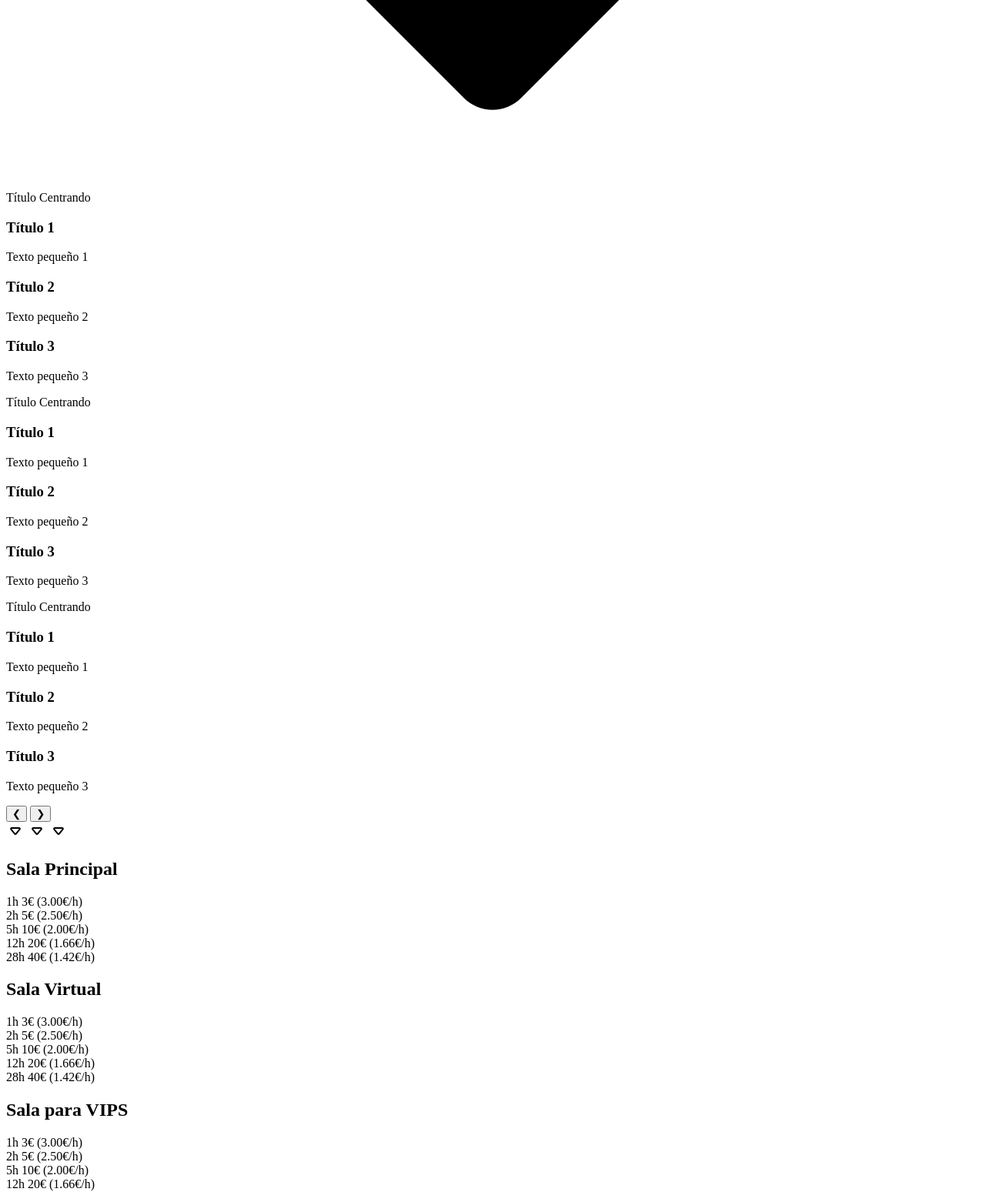
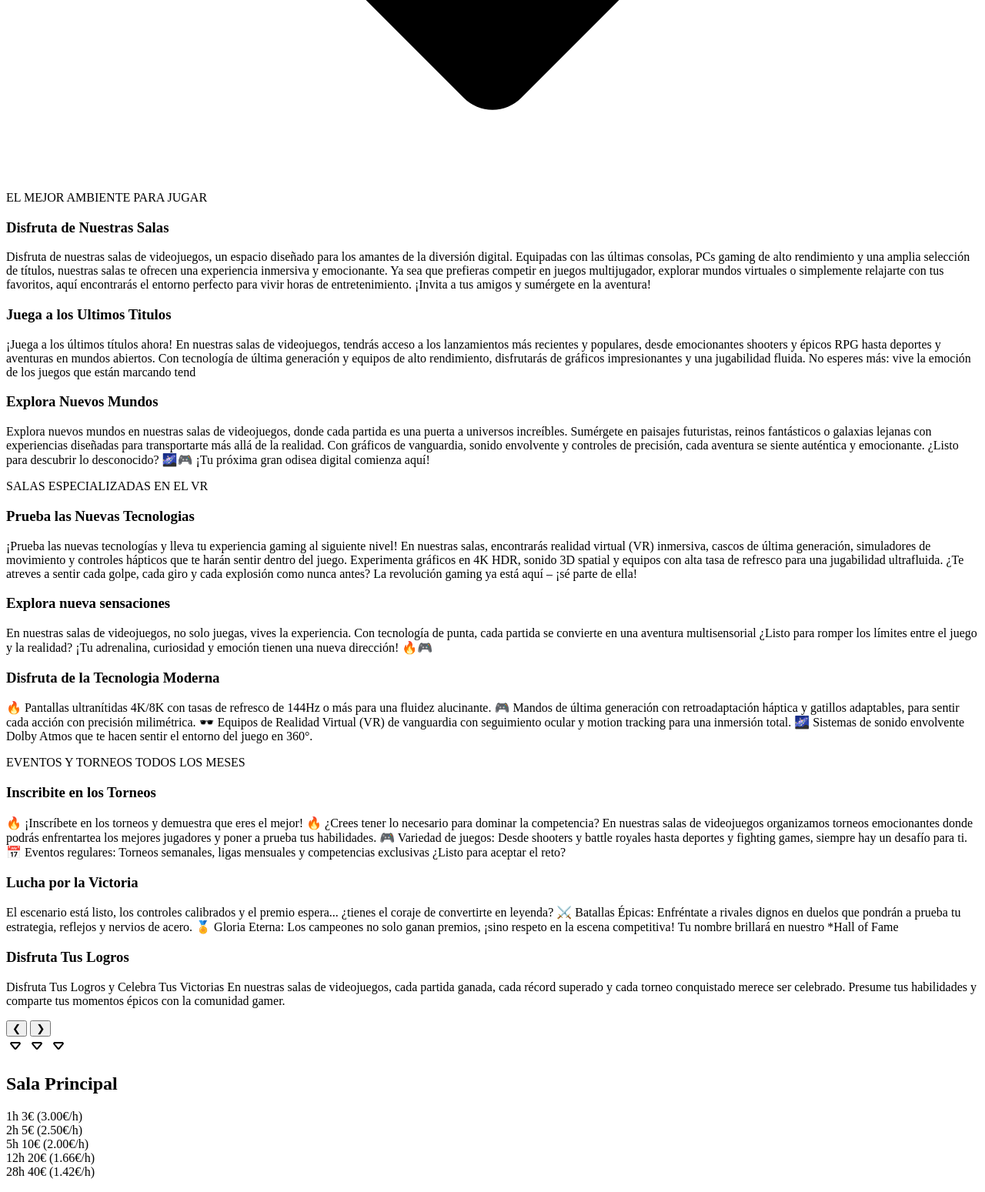
Before and after one commit to psaenzguerrero/TFG_Pablo, a PHP site: page /inicio.php in a window 1280 px wide. Shown: the part 2557-4106 px from the top of the page at 77% size. Run offline with PHP 8.4, Linux system fonts and the light colour scheme.

Commit message:
rellenando

```diff
--- a/Vistas/inicio.php
+++ b/Vistas/inicio.php
@@ -40,19 +40,25 @@
             <!-- carruel 1 -->
             <div class="carousel-item bg-[url('../img/paginacion/c1.jpg')] bg-cover bg-center h-full">
                 <div class="flex flex-col items-center p-8 text-center">
-                    <div class="text-2xl font-bold mb-8 text-white">Título Centrando</div>
+                    <div class="text-2xl font-bold mb-8 text-white">EL MEJOR AMBIENTE PARA JUGAR</div>
                     <div class="grid grid-cols-1 sm:grid-cols-3 gap-6 sm:gap-8 lg:gap-12 w-full lg:w-4/5">
-                        <div class="border border-white p-6 pb-50 md:pb-100 bg-black/50">
-                            <h3 class="text-xl text-white">Título 1</h3>
-                            <p class="text-sm text-white">Texto pequeño 1</p>
+                        <div class="border border-white p-6 pb-10 md:pb-20 bg-black/50">
+                            <h3 class="text-2xl text-white">Disfruta de Nuestras Salas</h3>
+                            <p class="text-md text-white pt-20">
+                                Disfruta de nuestras salas de videojuegos, un espacio diseñado para los amantes de la diversión digital. Equipadas con las últimas consolas, PCs gaming de alto rendimiento y una amplia selección de títulos, nuestras salas te ofrecen una experiencia inmersiva y emocionante. Ya sea que prefieras competir en juegos multijugador, explorar mundos virtuales o simplemente relajarte con tus favoritos, aquí encontrarás el entorno perfecto para vivir horas de entretenimiento. ¡Invita a tus amigos y sumérgete en la aventura!
+                            </p>
                         </div>
-                        <div class="border border-white p-6 pb-50 md:pb-100 bg-black/50">
-                            <h3 class="text-xl text-white">Título 2</h3>
-                            <p class="text-sm text-white">Texto pequeño 2</p>
+                        <div class="border border-white p-6 pb-10 md:pb-20 bg-black/50">
+                            <h3 class="text-2xl text-white">Juega a los Ultimos Titulos</h3>
+                            <p class="text-md text-white pt-20">
+                                ¡Juega a los últimos títulos ahora! En nuestras salas de videojuegos, tendrás acceso a los lanzamientos más recientes y populares, desde emocionantes shooters y épicos RPG hasta deportes y aventuras en mundos abiertos. Con tecnología de última generación y equipos de alto rendimiento, disfrutarás de gráficos impresionantes y una jugabilidad fluida. No esperes más: vive la emoción de los juegos que están marcando tend
+                            </p>
                         </div>
-                        <div class="border border-white p-6 pb-50 md:pb-100 bg-black/50">
-                            <h3 class="text-xl text-white">Título 3</h3>
-                            <p class="text-sm text-white">Texto pequeño 3</p>
+                        <div class="border border-white p-6 pb-10 md:pb-20 bg-black/50">
+                            <h3 class="text-2xl text-white">Explora Nuevos Mundos</h3>
+                            <p class="text-md text-white pt-20">
+                                Explora nuevos mundos en nuestras salas de videojuegos, donde cada partida es una puerta a universos increíbles. Sumérgete en paisajes futuristas, reinos fantásticos o galaxias lejanas con experiencias diseñadas para transportarte más allá de la realidad. Con gráficos de vanguardia, sonido envolvente y controles de precisión, cada aventura se siente auténtica y emocionante. ¿Listo para descubrir lo desconocido? 🌌🎮 ¡Tu próxima gran odisea digital comienza aquí!
+                            </p>
                         </div>
                     </div>
                 </div>
@@ -61,20 +67,29 @@
             <div class="carousel-item bg-[url('../img/paginacion/c2.png')] bg-cover bg-center h-full">
                 <div class="flex flex-col items-center p-8 text-center">
                     <div class="text-2xl font-bold mb-8 text-white">
-                        Título Centrando
+                        SALAS ESPECIALIZADAS EN EL VR
                     </div>
                     <div class="grid grid-cols-1 sm:grid-cols-3 gap-6 sm:gap-8 lg:gap-12 w-full lg:w-4/5">
-                        <div class="border border-white p-6 pb-50 md:pb-100 bg-black/50">
-                            <h3 class="text-xl text-white">Título 1</h3>
-                            <p class="text-sm text-white">Texto pequeño 1</p>
+                        <div class="border border-white p-6 pb-10 md:pb-20 bg-black/50">
+                            <h3 class="text-2xl text-white">Prueba las Nuevas Tecnologias</h3>
+                            <p class="text-md text-white pt-20">
+                                ¡Prueba las nuevas tecnologías y lleva tu experiencia gaming al siguiente nivel! En nuestras salas, encontrarás realidad virtual (VR) inmersiva, cascos de última generación, simuladores de movimiento y controles hápticos que te harán sentir dentro del juego. Experimenta gráficos en 4K HDR, sonido 3D spatial y equipos con alta tasa de refresco para una jugabilidad ultrafluida. ¿Te atreves a sentir cada golpe, cada giro y cada explosión como nunca antes? La revolución gaming ya está aquí – ¡sé parte de ella!
+                            </p>
                         </div>
-                        <div class="border border-white p-6 pb-50 md:pb-100 bg-black/50">
-                            <h3 class="text-xl text-white">Título 2</h3>
-                            <p class="text-sm text-white">Texto pequeño 2</p>
+                        <div class="border border-white p-6 pb-10 md:pb-20 bg-black/50">
+                            <h3 class="text-2xl text-white">Explora nueva sensaciones</h3>
+                            <p class="text-md text-white pt-20">
+                                En nuestras salas de videojuegos, no solo juegas, vives la experiencia. Con tecnología de punta, cada partida se convierte en una aventura multisensorial ¿Listo para romper los límites entre el juego y la realidad? ¡Tu adrenalina, curiosidad y emoción tienen una nueva dirección! 🔥🎮
+                            </p>
                         </div>
-                        <div class="border border-white p-6 pb-50 md:pb-100 bg-black/50">
-                            <h3 class="text-xl text-white">Título 3</h3>
-                            <p class="text-sm text-white">Texto pequeño 3</p>
+                        <div class="border border-white p-6 pb-10 md:pb-20 bg-black/50">
+                            <h3 class="text2-xl text-white">Disfruta de la Tecnologia Moderna</h3>
+                            <p class="text-md text-white pt-20">
+                                🔥 Pantallas ultranítidas 4K/8K con tasas de refresco de 144Hz o más para una fluidez alucinante.
+                                🎮 Mandos de última generación con retroadaptación háptica y gatillos adaptables, para sentir cada acción con precisión milimétrica.
+                                🕶️ Equipos de Realidad Virtual (VR) de vanguardia con seguimiento ocular y motion tracking para una inmersión total.
+                                🌌 Sistemas de sonido envolvente Dolby Atmos que te hacen sentir el entorno del juego en 360°.
+                            </p>
                         </div>
                     </div>
                 </div>
@@ -83,20 +98,35 @@
             <div class="carousel-item bg-[url('../img/paginacion/c3.png')] bg-cover bg-center h-full">
                 <div class="flex flex-col items-center p-8 text-center">
                     <div class="text-2xl font-bold mb-8 text-white">
-                        Título Centrando
+                        EVENTOS Y TORNEOS TODOS LOS MESES
                     </div>
                     <div class="grid grid-cols-1 sm:grid-cols-3 gap-6 sm:gap-8 lg:gap-12 w-full lg:w-4/5">
-                        <div class="border border-white p-6 pb-50 md:pb-100 bg-black/50">
-                            <h3 class="text-xl text-white">Título 1</h3>
-                            <p class="text-sm text-white">Texto pequeño 1</p>
+                        <div class="border border-white p-6 pb-10 md:pb-20 bg-black/50">
+                            <h3 class="text-2xl text-white">Inscribite en los Torneos</h3>
+                            <p class="text-md text-white pt-20">
+                                🔥 ¡Inscríbete en los torneos y demuestra que eres el mejor! 🔥
+                                ¿Crees tener lo necesario para dominar la competencia? En nuestras salas de videojuegos organizamos torneos emocionantes donde podrás enfrentartea los mejores jugadores y poner a prueba tus habilidades.
+                                🎮 Variedad de juegos: Desde shooters y battle royales hasta deportes y fighting games, siempre hay un desafío para ti.
+                                📅 Eventos regulares: Torneos semanales, ligas mensuales y competencias exclusivas
+                                ¿Listo para aceptar el reto?
+                            </p>
                         </div>
-                        <div class="border border-white p-6 pb-50 md:pb-100 bg-black/50">
-                            <h3 class="text-xl text-white">Título 2</h3>
-                            <p class="text-sm text-white">Texto pequeño 2</p>
+                        <div class="border border-white p-6 pb-10 md:pb-20 bg-black/50">
+                            <h3 class="text-2xl text-white">Lucha por la Victoria</h3>
+                            <p class="text-sm text-white pt-20">
+                                El escenario está listo, los controles calibrados y el premio espera... ¿tienes el coraje de convertirte en leyenda?
+
+                                ⚔️ Batallas Épicas: Enfréntate a rivales dignos en duelos que pondrán a prueba tu estrategia, reflejos y nervios de acero.
+                                🏅 Gloria Eterna: Los campeones no solo ganan premios, ¡sino respeto en la escena competitiva! Tu nombre brillará en nuestro *Hall of Fame
+                            </p>
                         </div>
-                        <div class="border border-white p-6 pb-50 md:pb-100 bg-black/50">
-                            <h3 class="text-xl text-white">Título 3</h3>
-                            <p class="text-sm text-white">Texto pequeño 3</p>
+                        <div class="border border-white p-6 pb-10 md:pb-20 bg-black/50">
+                            <h3 class="text-2xl text-white">Disfruta Tus Logros</h3>
+                            <p class="text-sm text-white pt-20">
+                                Disfruta Tus Logros y Celebra Tus Victorias
+
+                                En nuestras salas de videojuegos, cada partida ganada, cada récord superado y cada torneo conquistado merece ser celebrado. Presume tus habilidades y comparte tus momentos épicos con la comunidad gamer.
+                            </p>
                         </div>
                     </div>
                 </div>
```
